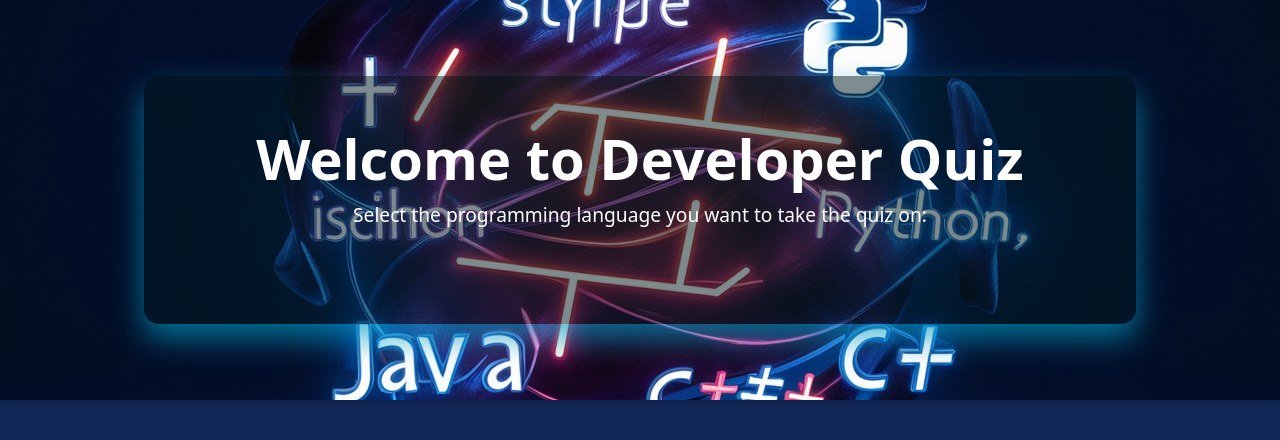
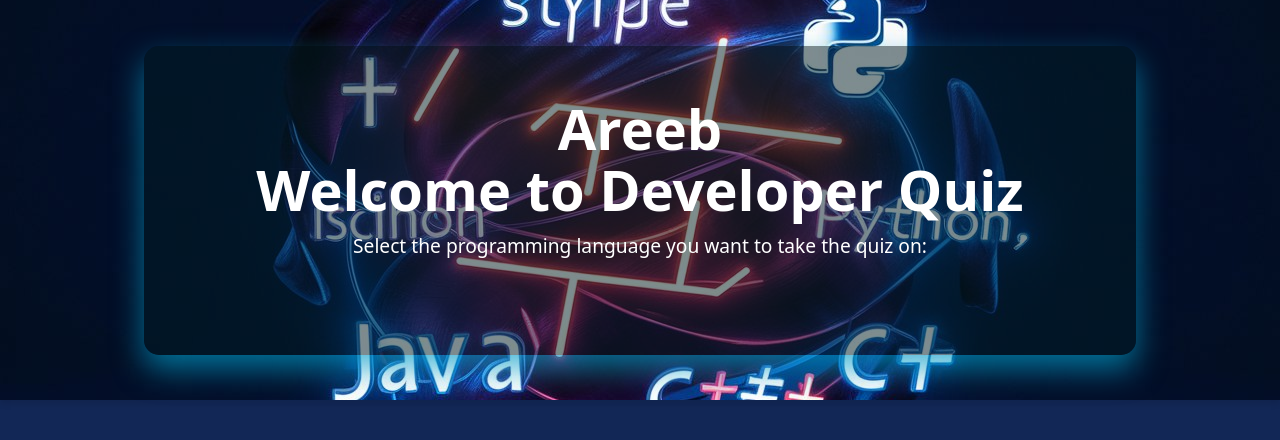
Before and after one commit to kashif7868/dev_Quiz, a Django app: page / in a window 1280 px wide. Shown: the part 94-534 px from the top of the page. Run offline with Django 5.2, Linux system fonts and the light colour scheme; a user stored in the database is signed in.

Commit message:
Update project with new features

```diff
--- a/home/templates/index.html
+++ b/home/templates/index.html
@@ -2,7 +2,8 @@
 {% block title %}Home | Developer Programming Quiz{% endblock %} {% block content %}
 <div class="bg-container">
   <div class="bg-small-container">
-    <h1 class="text-3xl text-white font-bold mb-4">Welcome to Developer Quiz</h1>
+    <h1 class="text-3xl text-white font-bold mb-4">{{request.user}} </h1>
+    <h1 class="text-3xl text-white font-bold mb-4">Welcome to Developer Quiz </h1>
     <p class="mb-4 text-white">
       Select the programming language you want to take the quiz on:
     </p>
```
Also changed, not shown: db.sqlite3.
